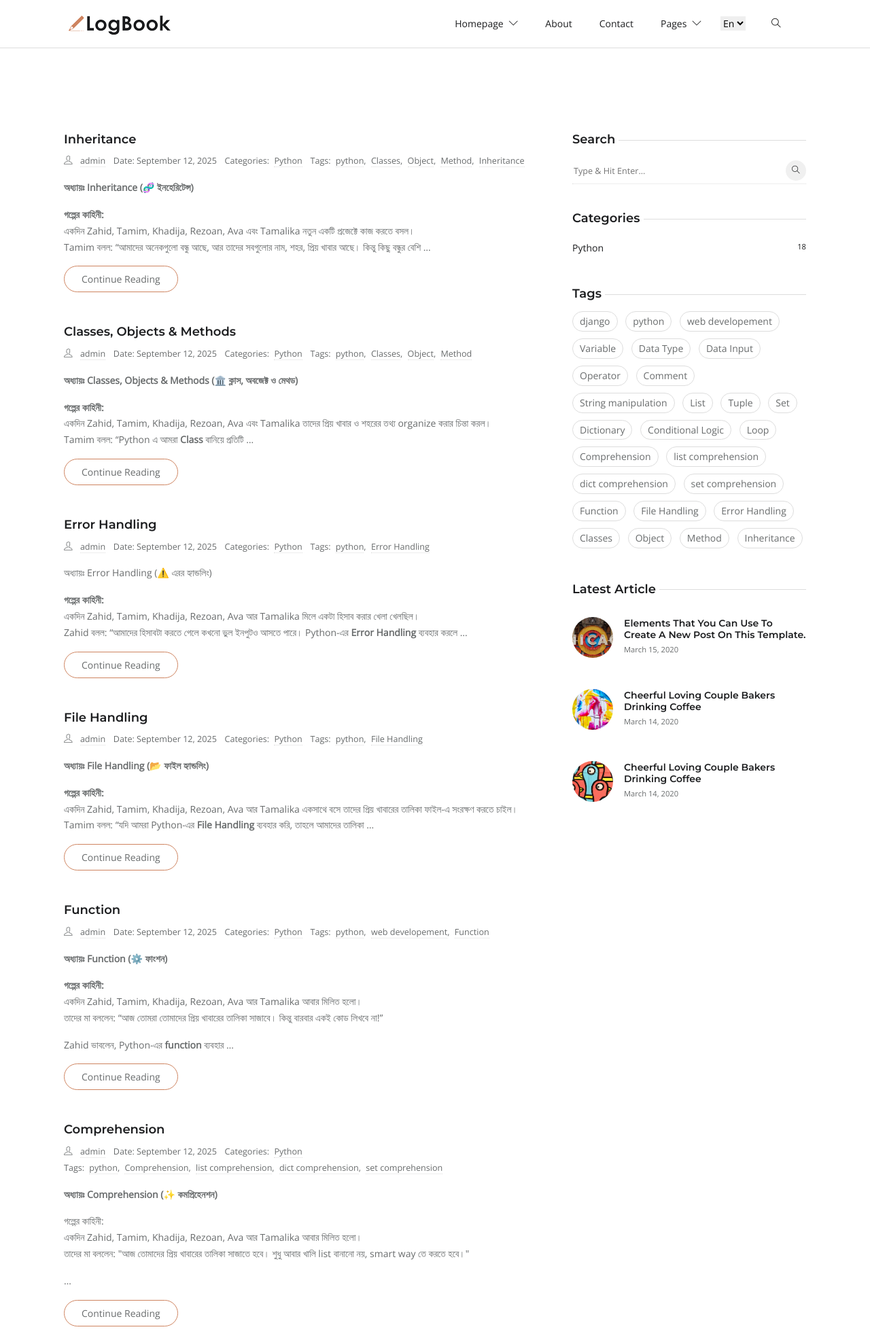
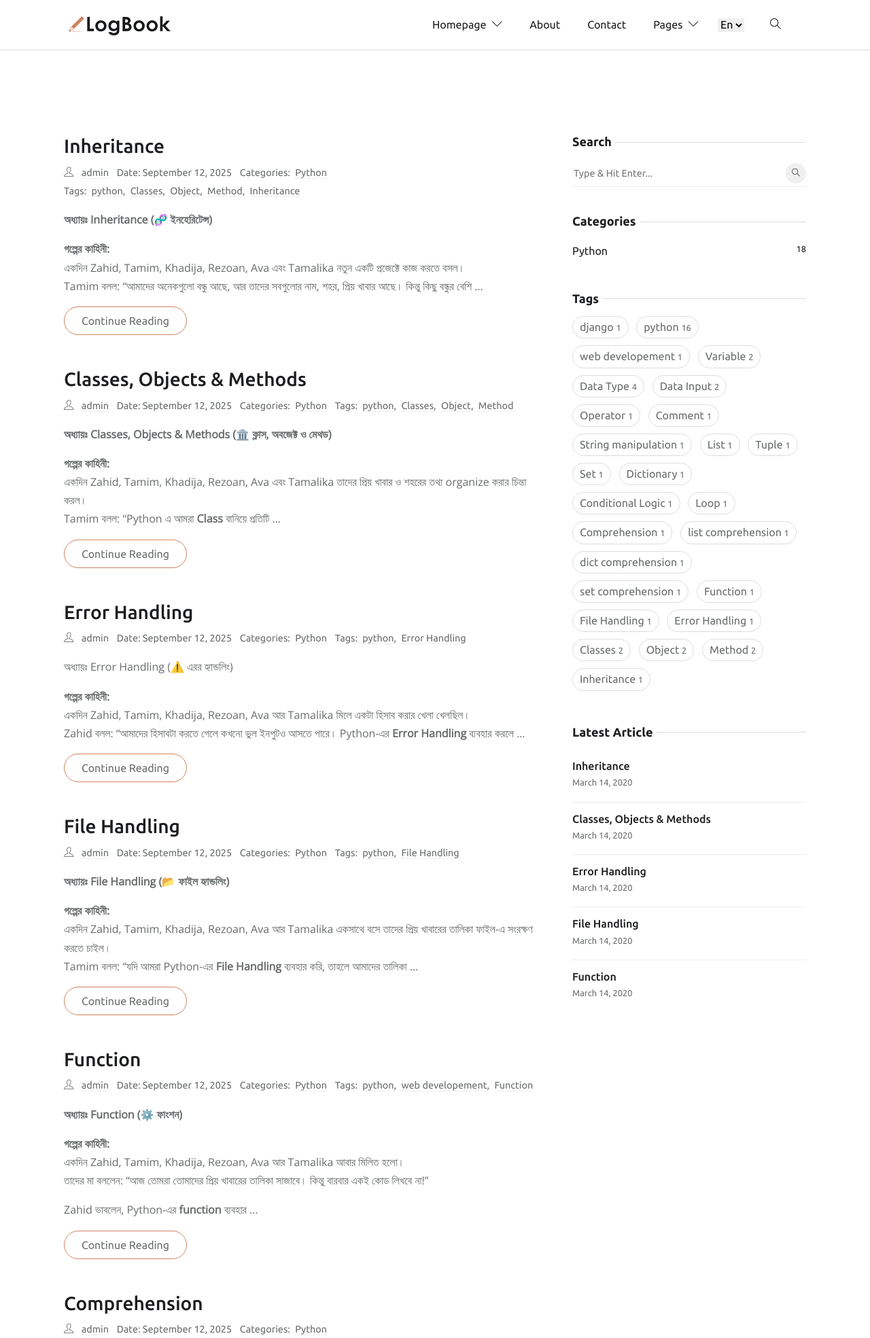
Before and after one commit to zahidhasanmilu/Blog_System---VAID-TECH, a Django app: page / in a window 1280 px wide. Shown: the top 1969 px of the page at 68% size. Run offline with Django 5.2, Linux system fonts and the light colour scheme; data comes from the database, SQL or seed files in the repository; some libraries are stand-ins or nearby versions.

Commit message:
count tag, category blogs

```diff
--- a/static/css/style.css
+++ b/static/css/style.css
@@ -1,23 +1,23 @@
 
 body {
   line-height: 1.7;
-  font-family: "Open Sans", sans-serif;
+  font-family: 'Ubuntu', sans-serif;
   -webkit-font-smoothing: antialiased;
   color: #696c6d;
-  font-size: 14px;
+  font-size: 16px;
 }
 
 p, .paragraph {
   font-weight: 400;
   color: #696c6d;
-  font-size: 14px;
+  font-size: 16px;
   line-height: 1.7;
   font-family: "Open Sans", sans-serif;
 }
 
 h1, h2, h3, h4, h5, h6 {
   color: #1c1d1f;
-  font-family: "Montserrat", sans-serif;
+  font-family: 'Ubuntu', sans-serif;
   font-weight: 600;
   line-height: 1.2;
 }
@@ -43,13 +43,13 @@ h5, .h5 {
 }
 
 h6, .h6 {
-  font-size: 14px;
+  font-size: 16px;
 }
 
 /* Button style */
 .btn {
-  font-size: 14px;
-  font-family: "Open Sans", sans-serif;
+  font-size: 16px;
+  font-family: 'Ubuntu', sans-serif;
   text-transform: capitalize;
   padding: 8px 25px;
   border-radius: 50px;
@@ -335,7 +335,7 @@ a:hover {
   position: relative;
   color: #1c1d1f;
   transition: 0.2s ease;
-  font-size: 14px;
+  font-size: 16px;
 }
 @media (max-width: 991px) {
   .navbar .dropdown-item {
@@ -436,7 +436,7 @@ a:hover {
   display: block;
   color: #888c8e;
   padding: 5px;
-  font-size: 14px;
+  font-size: 16px;
 }
 .social-icons a:hover {
   color: #ce8460;
@@ -448,7 +448,7 @@ a:hover {
 .social-icons-rounded a {
   display: block;
   color: #888c8e;
-  font-size: 14px;
+  font-size: 16px;
   height: 40px;
   width: 40px;
   line-height: 40px;
@@ -638,7 +638,7 @@ a:hover {
   position: absolute;
   top: 2px;
   color: #fff;
-  font-family: "themify";
+  font-family: 'Ubuntu', sans-serif;
   font-weight: 900;
   content: "\e717";
   left: 10px;
--- a/templates/base/base.html
+++ b/templates/base/base.html
@@ -29,6 +29,9 @@
 
    <!-- Lightbox  -->
    <link href="https://cdnjs.cloudflare.com/ajax/libs/lightbox2/2.11.4/css/lightbox.min.css" rel="stylesheet">
+   <!-- Fonts  -->
+   <link href="https://fonts.googleapis.com/css2?family=Ubuntu:wght@400;500;700&display=swap" rel="stylesheet">
+
 </head>
 
 <body>
--- a/templates/base/sideber.html
+++ b/templates/base/sideber.html
@@ -26,7 +26,7 @@
                <h5 class="widget-title"><span>Tags</span></h5>
                <ul class="list-inline widget-list-inline">
                   {% for tag in tags %}
-                  <li class="list-inline-item"><a href="#!">{{tag.title}}</a>
+                  <li class="list-inline-item"><a href="#!">{{tag.title}} <small class="ml-auto">{{tag.tag_blogs.count}}</small></a>
                   </li>
                   {% endfor %}
                </ul>
@@ -35,43 +35,19 @@
             <div class="widget">
                <h5 class="widget-title"><span>Latest Article</span></h5>
                <!-- post-item -->
+
                <ul class="list-unstyled widget-list">
+                  {% for blog in recent_blogs %}
                   <li class="media widget-post align-items-center">
-                     <a href="post-elements.html">
-                        <img loading="lazy" class="mr-3" src="{% static 'images/post/post-6.jpg' %}">
-                     </a>
+                     <!-- <a href="post-details-2.html">
+                        <img loading="lazy" class="mr-3" src="{% static 'images/post/post-2.jpg' %}">
+                     </a> -->
                      <div class="media-body">
-                        <h5 class="h6 mb-0"><a href="post-elements.html">Elements That You Can Use To Create A New Post
-                              On
-                              This Template.</a></h5>
-                        <small>March 15, 2020</small>
-                     </div>
-                  </li>
-               </ul>
-               <ul class="list-unstyled widget-list">
-                  <li class="media widget-post align-items-center">
-                     <a href="post-details-1.html">
-                        <img loading="lazy" class="mr-3" src="{% static 'images/post/post-1.jpg' %}">
-                     </a>
-                     <div class="media-body">
-                        <h5 class="h6 mb-0"><a href="post-details-1.html">Cheerful Loving Couple Bakers Drinking
-                              Coffee</a>
+                        <h5 class="h6 mb-0"><a href="">{{blog.title}}</a>
                         </h5>
                         <small>March 14, 2020</small>
                      </div>
                   </li>
-               </ul>
-               <ul class="list-unstyled widget-list">
-                  <li class="media widget-post align-items-center">
-                     <a href="post-details-2.html">
-                        <img loading="lazy" class="mr-3" src="{% static 'images/post/post-2.jpg' %}">
-                     </a>
-                     <div class="media-body">
-                        <h5 class="h6 mb-0"><a href="post-details-2.html">Cheerful Loving Couple Bakers Drinking
-                              Coffee</a>
-                        </h5>
-                        <small>March 14, 2020</small>
-                     </div>
-                  </li>
+                  {% endfor %}
                </ul>
             </div>
--- a/templates/index.html
+++ b/templates/index.html
@@ -29,7 +29,7 @@ Home | Blog System
                         </div>
                     </div> -->
                     <div class="col-md-12">
-                        <h3 class="h5"><a class="post-title" href="">{{ blog.title }}</a></h3>
+                        <h3 class="h3"><a class="post-title" href="">{{ blog.title }}</a></h3>
                         <ul class="list-inline post-meta mb-2">
                             <li class="list-inline-item"><i class="ti-user mr-2"></i>
                                 <a href="#">{{ blog.author.get_full_name|default:blog.author.username }}</a>
```
